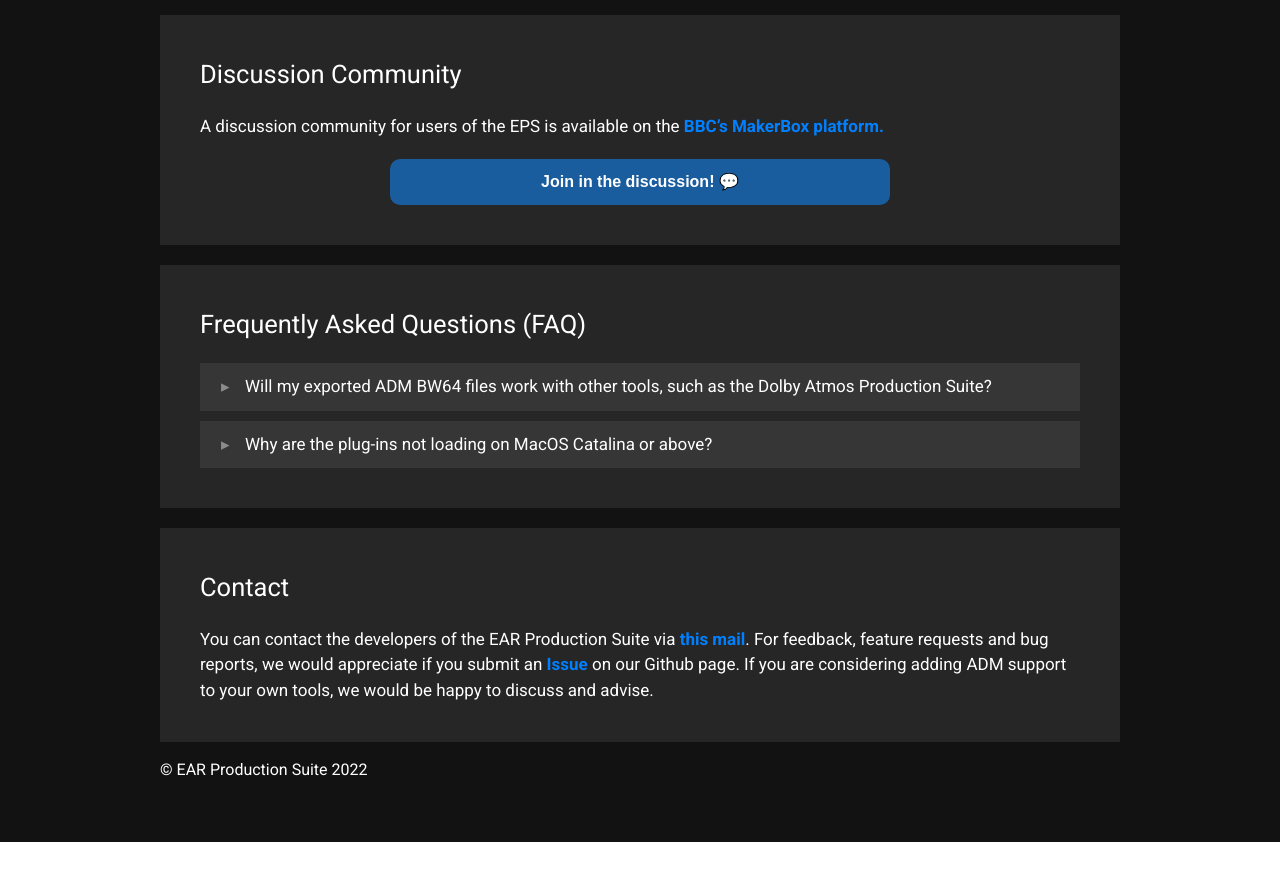
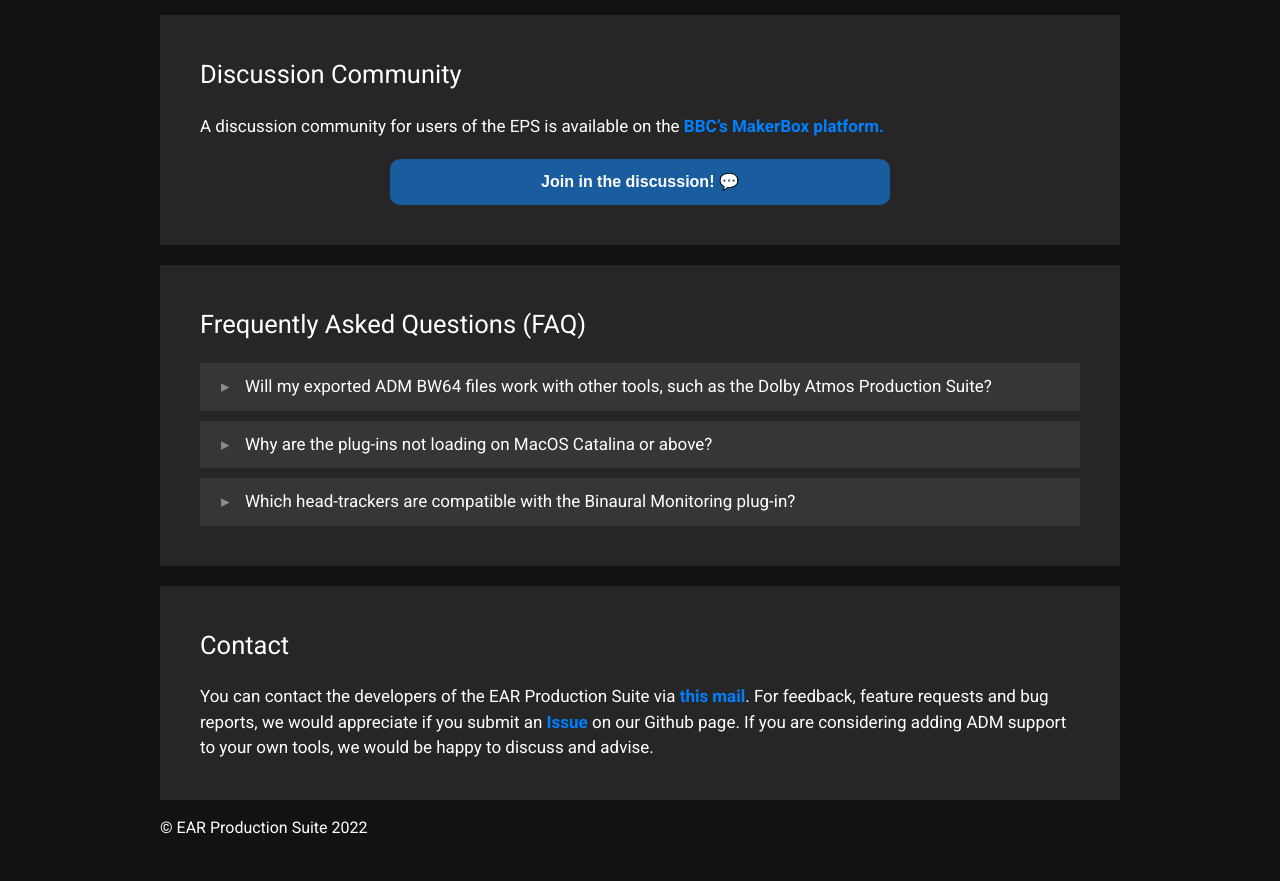
Before and after one commit to ebu/ear-production-suite, a Jekyll site: the page built from docs/index.markdown, in a window 1280 px wide and 900 px high, scrolled down 2667 px. Shown: the top 881 px of the window. Built offline with Jekyll 4.4.1, drawn with Linux system fonts in a browser that asks for light colours; before the commit the page ends 3509 px from its top, so only the background shows below that.

Commit message:
Add head-tracker compatibility notes

```diff
--- a/docs/index.markdown
+++ b/docs/index.markdown
@@ -140,6 +140,17 @@
         If you have not installed the plug-ins to the default locations, then please change the above file paths accordingly.</p>
       </div>
   </details>
+  <details>
+    <summary>Which head-trackers are compatible with the Binaural Monitoring plug-in?</summary>
+      <div class="text_section">
+        <p>The Binaural Monitoring plug-in accepts listener orientation data over OSC and responds to messages used by several other popular spatial audio plug-in suites.
+		Therefore, if you have a head-tracker which functions with SPARTA/COMPASS, IEM, ambiX, HedRot, AudioLab SALTE, Mach1, or the 3D Tune-In Toolkit, then it should also function with the EPS Binaural Monitoring plug-in.
+		</p>
+		<p>Simply ensure that the "Enable OSC" toggle is on, and that the port number is configured to match that of your head-tracker.</p>
+        <p>If you would like to construct your own low-cost head-tracker for use with the Binaural Monitoring plug-in, consider the <a href="https://github.com/trsonic/nvsonic-head-tracker">nvsonic Head-Tracker</a> for a compatible solution. It should operate with the Binaural Monitoring plug-in using any of the presets for the third-party spatial audio plug-ins listed above.
+		</p>
+      </div>
+  </details>
 </div>
 
 <div markdown="1" class="text_section">
```
